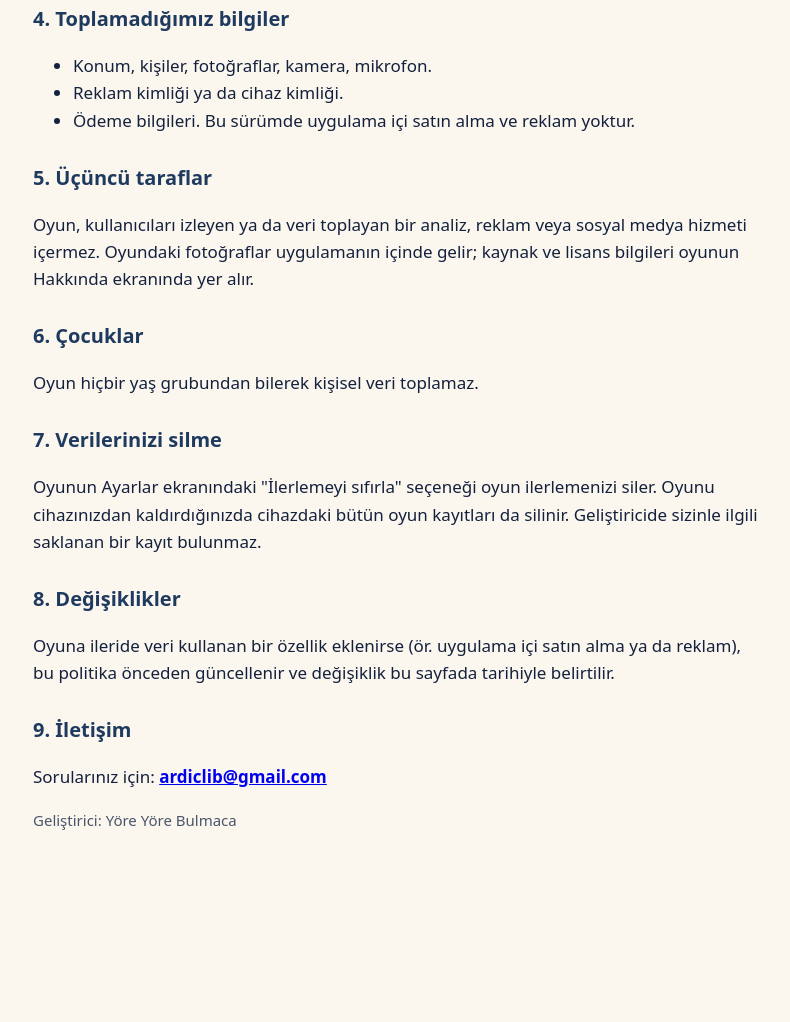
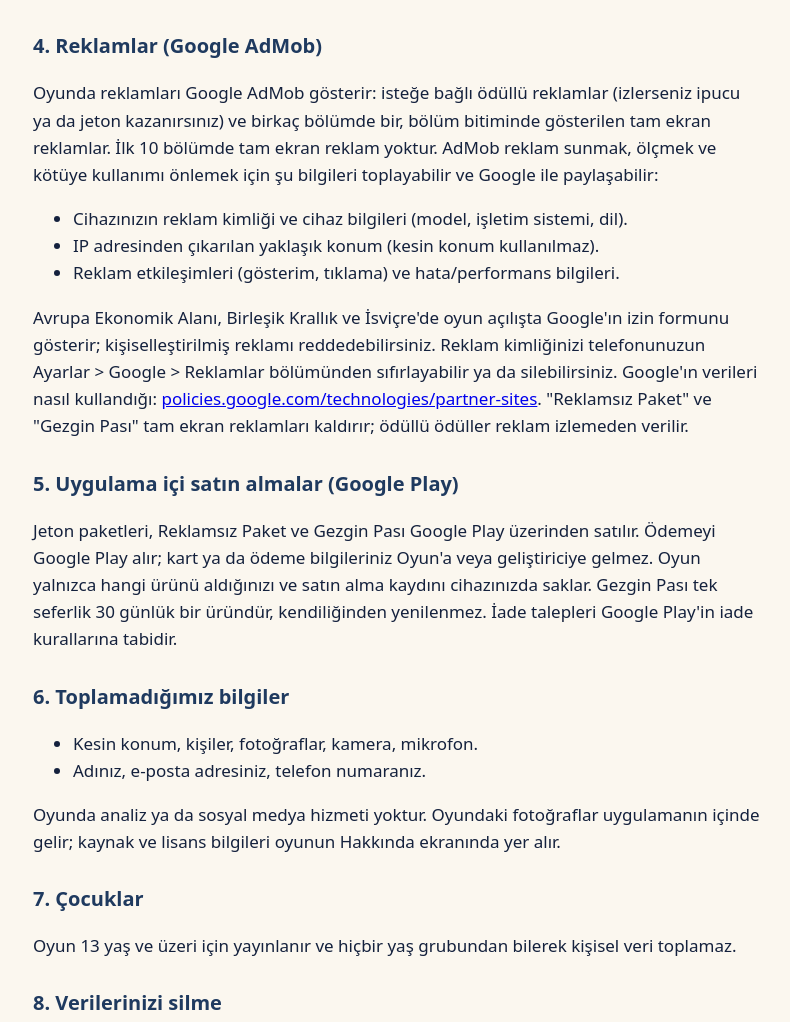
Before and after one commit to Be0s/yore-yore-gizlilik, a plain HTML site: page index.html in a window 1280 px wide. Shown: the part 922-1944 px from the top of the page, without its empty margins (243-1033 px from the left). Before the commit the page ends 1817 px from the top, so only its background shows below. Drawn offline with Linux system fonts and the light colour scheme.

Commit message:
Reklam (AdMob) ve uygulama içi satın alma bölümleri

```diff
--- a/index.html
+++ b/index.html
@@ -20,10 +20,10 @@
 <body>
 <header>
   <h1>Yöre Yöre Bulmaca · Gizlilik Politikası</h1>
-  <p>Son güncelleme: 8 Kasım 2026</p>
+  <p>Son güncelleme: 14 Kasım 2026</p>
 </header>
 <main>
-  <p>Bu politika, Yöre Yöre Bulmaca mobil oyununun ("Oyun") hangi bilgileri kullandığını açıklar. Kısaca: <strong>Oyun sizden kişisel veri toplamaz, bir sunucuya göndermez ve kimseyle paylaşmaz.</strong></p>
+  <p>Bu politika, Yöre Yöre Bulmaca mobil oyununun ("Oyun") hangi bilgileri kullandığını açıklar. Kısaca: <strong>Oyunun kendisi sizden kişisel veri toplamaz ve bir sunucuya göndermez.</strong> Reklamları gösteren Google AdMob ve ödemeleri alan Google Play, kendi hizmetleri için aşağıda açıklanan bilgileri kullanır.</p>
 
   <h2>1. Hesap gerekmez</h2>
   <p>Oyunu oynamak için hesap açmanız, adınızı, e-posta adresinizi ya da telefon numaranızı vermeniz gerekmez.</p>
@@ -40,26 +40,35 @@
   <h2>3. Bildirimler</h2>
   <p>İzin verirseniz Oyun, "Günün Bilgisi" ve isteğe bağlı hatırlatmalar için telefonunuzda <strong>yerel</strong> bildirimler kurar. Bu bildirimler bir sunucudan gönderilmez; bunun için bir bildirim kimliği toplanmaz. Bildirimleri oyunun Ayarlar ekranından ya da telefonunuzun ayarlarından istediğiniz zaman kapatabilirsiniz.</p>
 
-  <h2>4. Toplamadığımız bilgiler</h2>
+  <h2>4. Reklamlar (Google AdMob)</h2>
+  <p>Oyunda reklamları Google AdMob gösterir: isteğe bağlı ödüllü reklamlar (izlerseniz ipucu ya da jeton kazanırsınız) ve birkaç bölümde bir, bölüm bitiminde gösterilen tam ekran reklamlar. İlk 10 bölümde tam ekran reklam yoktur. AdMob reklam sunmak, ölçmek ve kötüye kullanımı önlemek için şu bilgileri toplayabilir ve Google ile paylaşabilir:</p>
   <ul>
-    <li>Konum, kişiler, fotoğraflar, kamera, mikrofon.</li>
-    <li>Reklam kimliği ya da cihaz kimliği.</li>
-    <li>Ödeme bilgileri. Bu sürümde uygulama içi satın alma ve reklam yoktur.</li>
+    <li>Cihazınızın reklam kimliği ve cihaz bilgileri (model, işletim sistemi, dil).</li>
+    <li>IP adresinden çıkarılan yaklaşık konum (kesin konum kullanılmaz).</li>
+    <li>Reklam etkileşimleri (gösterim, tıklama) ve hata/performans bilgileri.</li>
   </ul>
+  <p>Avrupa Ekonomik Alanı, Birleşik Krallık ve İsviçre'de oyun açılışta Google'ın izin formunu gösterir; kişiselleştirilmiş reklamı reddedebilirsiniz. Reklam kimliğinizi telefonunuzun Ayarlar &gt; Google &gt; Reklamlar bölümünden sıfırlayabilir ya da silebilirsiniz. Google'ın verileri nasıl kullandığı: <a href="https://policies.google.com/technologies/partner-sites">policies.google.com/technologies/partner-sites</a>. "Reklamsız Paket" ve "Gezgin Pası" tam ekran reklamları kaldırır; ödüllü ödüller reklam izlemeden verilir.</p>
 
-  <h2>5. Üçüncü taraflar</h2>
-  <p>Oyun, kullanıcıları izleyen ya da veri toplayan bir analiz, reklam veya sosyal medya hizmeti içermez. Oyundaki fotoğraflar uygulamanın içinde gelir; kaynak ve lisans bilgileri oyunun Hakkında ekranında yer alır.</p>
+  <h2>5. Uygulama içi satın almalar (Google Play)</h2>
+  <p>Jeton paketleri, Reklamsız Paket ve Gezgin Pası Google Play üzerinden satılır. Ödemeyi Google Play alır; kart ya da ödeme bilgileriniz Oyun'a veya geliştiriciye gelmez. Oyun yalnızca hangi ürünü aldığınızı ve satın alma kaydını cihazınızda saklar. Gezgin Pası tek seferlik 30 günlük bir üründür, kendiliğinden yenilenmez. İade talepleri Google Play'in iade kurallarına tabidir.</p>
 
-  <h2>6. Çocuklar</h2>
-  <p>Oyun hiçbir yaş grubundan bilerek kişisel veri toplamaz.</p>
+  <h2>6. Toplamadığımız bilgiler</h2>
+  <ul>
+    <li>Kesin konum, kişiler, fotoğraflar, kamera, mikrofon.</li>
+    <li>Adınız, e-posta adresiniz, telefon numaranız.</li>
+  </ul>
+  <p>Oyunda analiz ya da sosyal medya hizmeti yoktur. Oyundaki fotoğraflar uygulamanın içinde gelir; kaynak ve lisans bilgileri oyunun Hakkında ekranında yer alır.</p>
 
-  <h2>7. Verilerinizi silme</h2>
-  <p>Oyunun Ayarlar ekranındaki "İlerlemeyi sıfırla" seçeneği oyun ilerlemenizi siler. Oyunu cihazınızdan kaldırdığınızda cihazdaki bütün oyun kayıtları da silinir. Geliştiricide sizinle ilgili saklanan bir kayıt bulunmaz.</p>
+  <h2>7. Çocuklar</h2>
+  <p>Oyun 13 yaş ve üzeri için yayınlanır ve hiçbir yaş grubundan bilerek kişisel veri toplamaz.</p>
 
-  <h2>8. Değişiklikler</h2>
-  <p>Oyuna ileride veri kullanan bir özellik eklenirse (ör. uygulama içi satın alma ya da reklam), bu politika önceden güncellenir ve değişiklik bu sayfada tarihiyle belirtilir.</p>
+  <h2>8. Verilerinizi silme</h2>
+  <p>Oyunun Ayarlar ekranındaki "İlerlemeyi sıfırla" seçeneği oyun ilerlemenizi siler. Satın aldığınız ürünler sıfırlamada korunur. Oyunu cihazınızdan kaldırdığınızda cihazdaki bütün oyun kayıtları da silinir. Geliştiricide sizinle ilgili saklanan bir kayıt bulunmaz; Google'ın sakladığı reklam ve ödeme verileri için Google hesabınızın ayarlarını kullanabilirsiniz.</p>
 
-  <h2>9. İletişim</h2>
+  <h2>9. Değişiklikler</h2>
+  <p>Oyuna veri kullanan yeni bir özellik eklenirse bu politika önceden güncellenir ve değişiklik bu sayfada tarihiyle belirtilir. 14 Kasım 2026: reklam (Google AdMob) ve uygulama içi satın alma (Google Play) bölümleri eklendi.</p>
+
+  <h2>10. İletişim</h2>
   <p>Sorularınız için: <strong><a href="mailto:ardiclib@gmail.com">ardiclib@gmail.com</a></strong></p>
   <p class="muted">Geliştirici: Yöre Yöre Bulmaca</p>
 </main>
```
